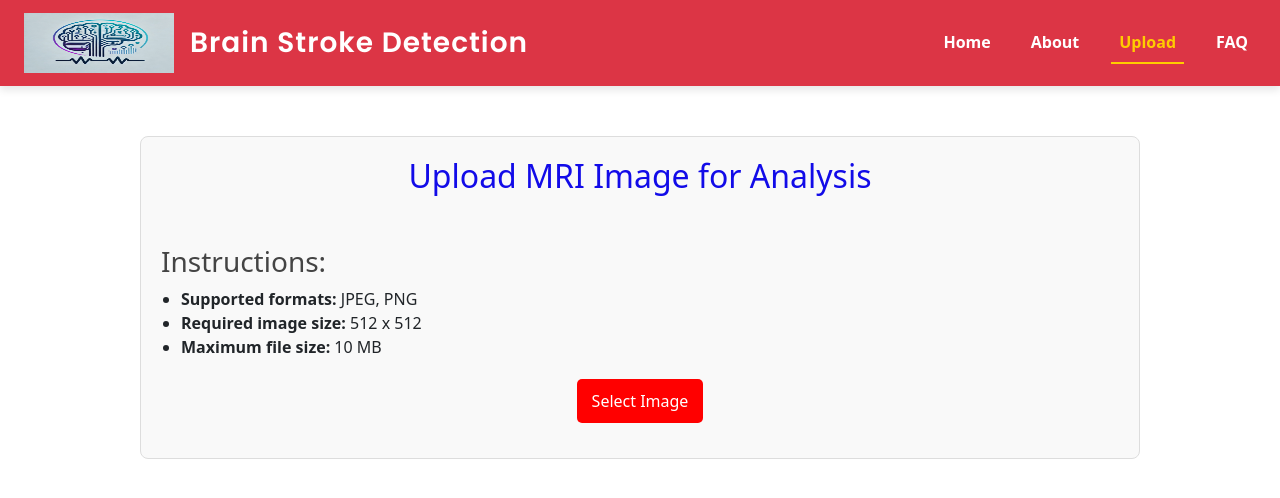
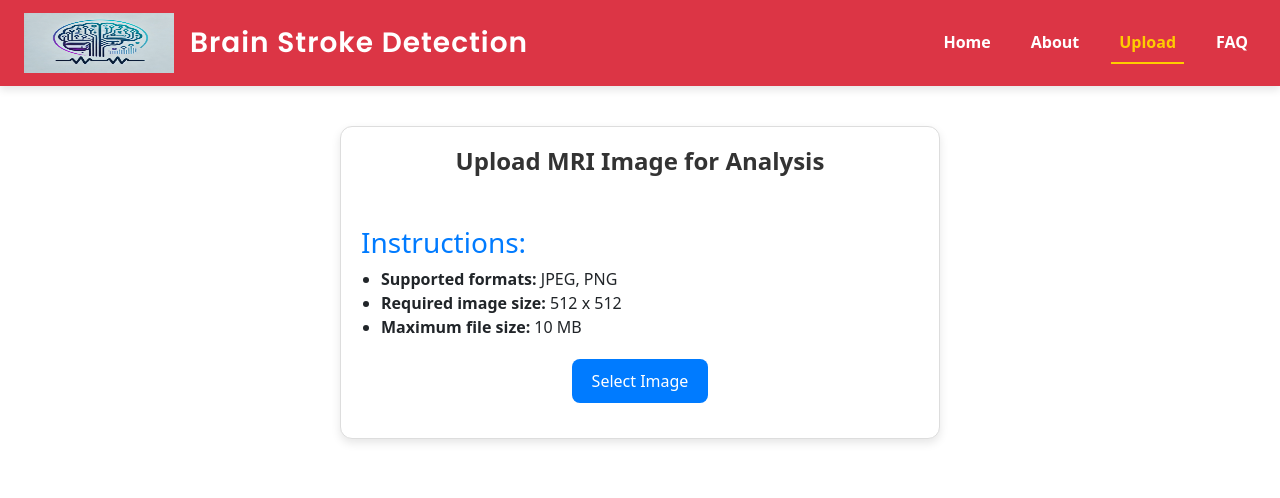
Before and after one commit to Pratikkuntawar/brainstrokedetection, a React (Create React App) app: page /upload in a window 1280 px wide. Shown: the top 498 px of the page. Built offline with nearby package versions, Linux system fonts and the light colour scheme.

Commit message:
Update Upload.css

```diff
--- a/src/components/Upload.css
+++ b/src/components/Upload.css
@@ -162,3 +162,138 @@
   color: #28a745;
   text-align: center;
 }
+.upload-container {
+    max-width: 600px;
+    margin: 40px auto;
+    padding: 20px;
+    background: #fff;
+    box-shadow: 0 4px 10px rgba(0, 0, 0, 0.1);
+    border-radius: 12px;
+    text-align: center;
+}
+
+.upload-title {
+    font-size: 24px;
+    font-weight: bold;
+    margin-bottom: 15px;
+    color: #333;
+}
+
+.instructions {
+    text-align: left;
+    margin-bottom: 20px;
+}
+
+.instructions h3 {
+    color: #007bff;
+}
+
+.upload-btn {
+    background: #007bff;
+    color: #fff;
+    border: none;
+    padding: 10px 20px;
+    font-size: 16px;
+    border-radius: 8px;
+    cursor: pointer;
+    transition: 0.3s;
+    margin-top: 10px;
+}
+
+.upload-btn:hover {
+    background: #0056b3;
+}
+
+.image-preview {
+    margin-top: 20px;
+}
+
+.preview-img {
+    width: 200px;
+    height: 200px;
+    border-radius: 10px;
+    object-fit: cover;
+    box-shadow: 0px 4px 10px rgba(0, 0, 0, 0.2);
+}
+
+.error-message {
+    color: red;
+    font-size: 16px;
+    margin-top: 15px;
+}
+
+.result-container {
+    margin-top: 20px;
+    font-size: 18px;
+    font-weight: bold;
+    color: #222;
+    padding: 10px;
+    background: #f8f9fa;
+    border-radius: 8px;
+    border-left: 5px solid #007bff;
+}
+
+.prediction-result {
+    display: block;
+    font-size: 20px;
+    margin-top: 5px;
+    color: #007bff;
+}
+
+.summary-btn {
+    background: #28a745;
+    color: #fff;
+    border: none;
+    padding: 10px 15px;
+    font-size: 16px;
+    border-radius: 8px;
+    cursor: pointer;
+    transition: 0.3s;
+    display: block;
+    margin: 15px auto 0; /* Centering the button */
+}
+
+.summary-btn:hover {
+    background: #218838;
+}
+
+/* Summary Table Styling */
+.summary-table {
+    margin-top: 20px;
+    padding: 20px;
+    background: #fff;
+    border-radius: 12px;
+    box-shadow: 0 4px 15px rgba(0, 0, 0, 0.15);
+}
+
+.summary-table h3 {
+    font-size: 20px;
+    margin-bottom: 15px;
+    color: #007bff;
+}
+
+table {
+    width: 100%;
+    border-collapse: collapse;
+    text-align: left;
+}
+
+th, td {
+    padding: 12px;
+    border-bottom: 1px solid #ddd;
+}
+
+th {
+    background: #007bff;
+    color: white;
+    font-size: 16px;
+}
+
+tr:hover {
+    background: #f1f1f1;
+}
+
+td {
+    font-size: 14px;
+    color: #333;
+}
```
